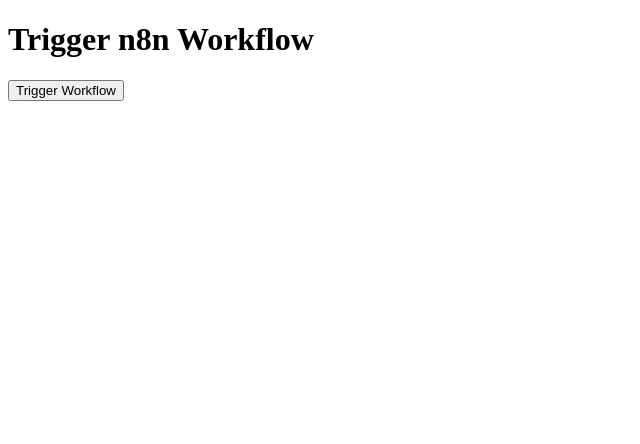
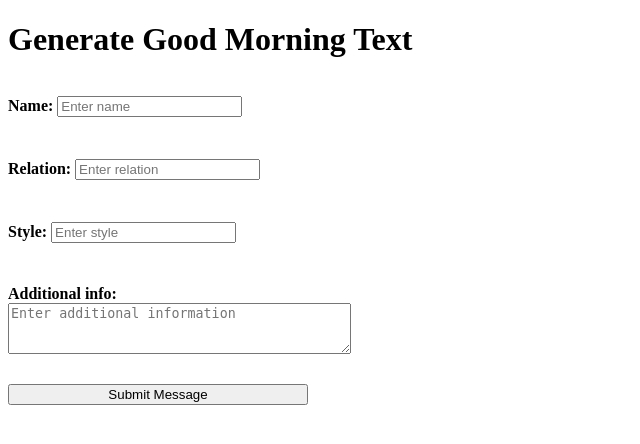
Before and after one commit to rems3n/goodMorning, a Django app: template templates/index.html in a window 1280 px wide. Shown: the top 444 px of the page, without its empty margins (0-640 px from the left). Run offline with Django 5.2, Linux system fonts and the light colour scheme; the template is opened without the code that fills it: values that come from a table or form of the project are taken from there, others are empty.

Commit message:
working post request form

```diff
--- a/goodMorning/forms.py
+++ b/goodMorning/forms.py
@@ -1,5 +1,23 @@
 from django import forms
 
 class TriggerWorkflowForm(forms.Form):
-    # You can add form fields here if needed
-    pass
+    name = forms.CharField(
+        max_length=100,
+        required=True,
+        widget=forms.TextInput(attrs={'placeholder': 'Enter name'})
+    )
+    relation = forms.CharField(
+        max_length=100,
+        required=True,
+        widget=forms.TextInput(attrs={'placeholder': 'Enter relation'})
+    )
+    style = forms.CharField(
+        max_length=100,
+        required=True,
+        widget=forms.TextInput(attrs={'placeholder': 'Enter style'})
+    )
+    additional_info = forms.CharField(
+        max_length=200,
+        required=False,
+        widget=forms.Textarea(attrs={'placeholder': 'Enter additional information', 'rows': 3})
+    )
--- a/goodMorning/urls.py
+++ b/goodMorning/urls.py
@@ -20,6 +20,6 @@
 
 urlpatterns = [
     path('admin/', admin.site.urls),
-    path('', views.index, name='home'),
+    path('home/', views.index, name='home'),
     path('page2/', views.page2, name='page2'),
 ]
--- a/templates/index.html
+++ b/templates/index.html
@@ -2,13 +2,57 @@
 <html>
 <head>
     <title>Trigger n8n Workflow</title>
+    <style>
+        form {
+            display: flex;
+            flex-direction: column;
+            gap: 10px;
+            max-width: 300px;
+        }
+        label {
+            font-weight: bold;
+        }
+    </style>
 </head>
 <body>
-    <h1>Trigger n8n Workflow</h1>
-    <form method="post">
+    <h1>Generate Good Morning Text</h1>
+    <form method="post" id="workflowForm">
         {% csrf_token %}
         {{ form.as_p }}
-        <button type="submit">Trigger Workflow</button>
+        <button type="submit">Submit Message</button>
     </form>
+
+    <!-- <script>
+        document.addEventListener('DOMContentLoaded', function() {
+            var form = document.getElementById('workflowForm');
+
+            form.addEventListener('submit', function(e) {
+                e.preventDefault();
+
+                var formData = new FormData(form);
+
+                fetch('', {
+                    method: 'POST',
+                    body: formData,
+                    headers: {
+                        'X-CSRFToken': '{{ csrf_token }}'
+                    }
+                })
+                .then(response => response.json())
+                .then(data => {
+                    if (data.success) {
+                        alert('Successfully Submitted');
+                        form.reset();
+                    } else {
+                        alert('Error: ' + data.message);
+                    }
+                })
+                .catch(error => {
+                    console.error('Error:', error);
+                    alert('An error occurred. Please try again.');
+                });
+            });
+        });
+    </script> -->
 </body>
 </html>
```
Also changed, not shown: goodMorning/views.py (+29 -8 lines).
